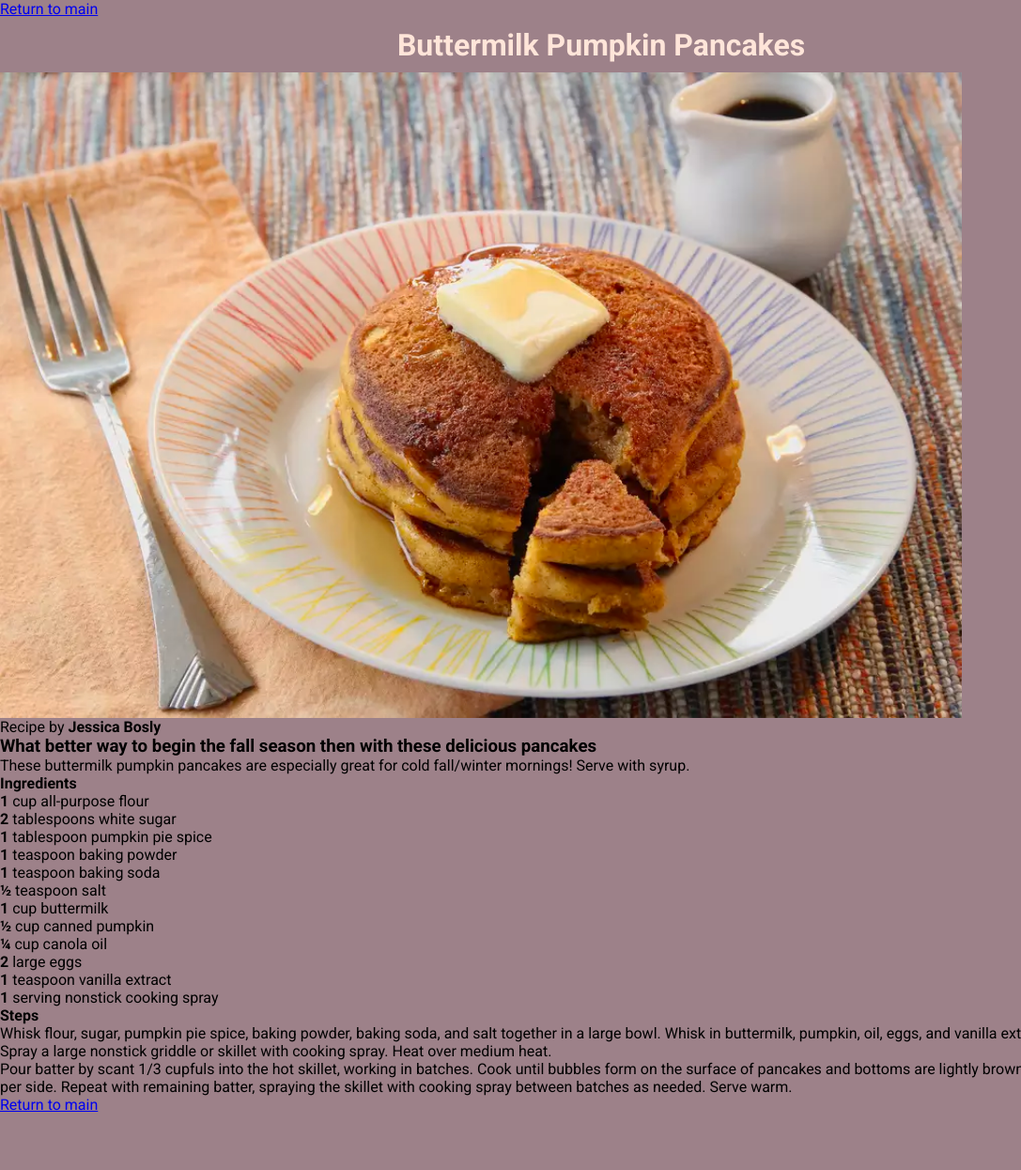
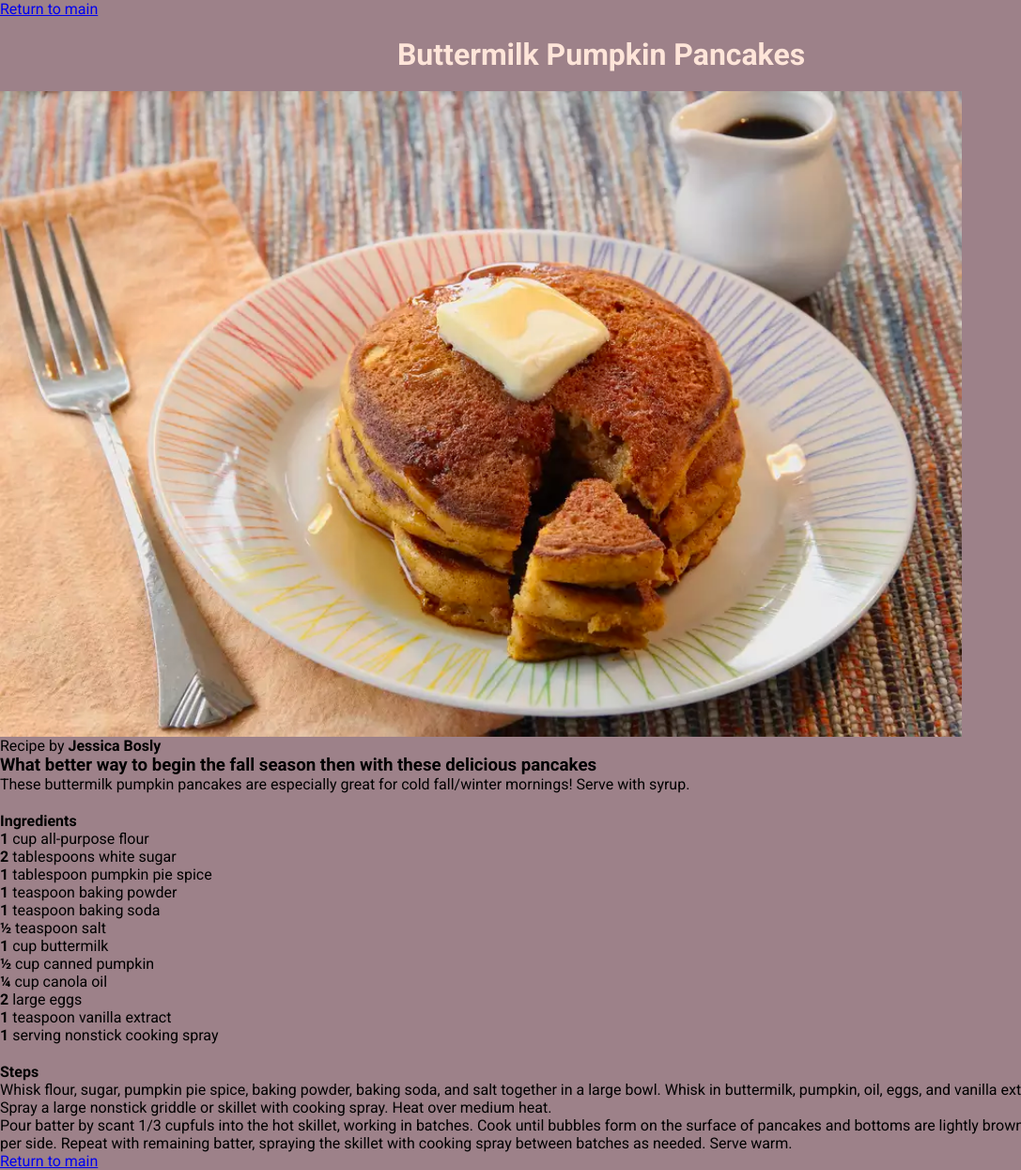
Before and after one commit to Supablu/odin-recipes, a plain HTML site: page recipes/pumpkinPC.html in a window 1280 px wide. Shown: the whole page at 94% size, without its empty margins (0-1087 px from the left). Before the commit the page ends 1185 px from the top, so only its background shows below. Drawn offline with Linux system fonts and the light colour scheme.

Commit message:
Edited style.css

```diff
--- a/style.css
+++ b/style.css
@@ -13,7 +13,7 @@ img {
 
 h1 {
     text-align: center;
-    padding: 10px 8px;
+    padding: 20px 8px;
     color: #FFE5D9;
 }
 
@@ -22,3 +22,7 @@ h1 {
     justify-content: center;
     align-items: center;
 }
+
+h4 {
+    padding-top: 20px;
+}
```
